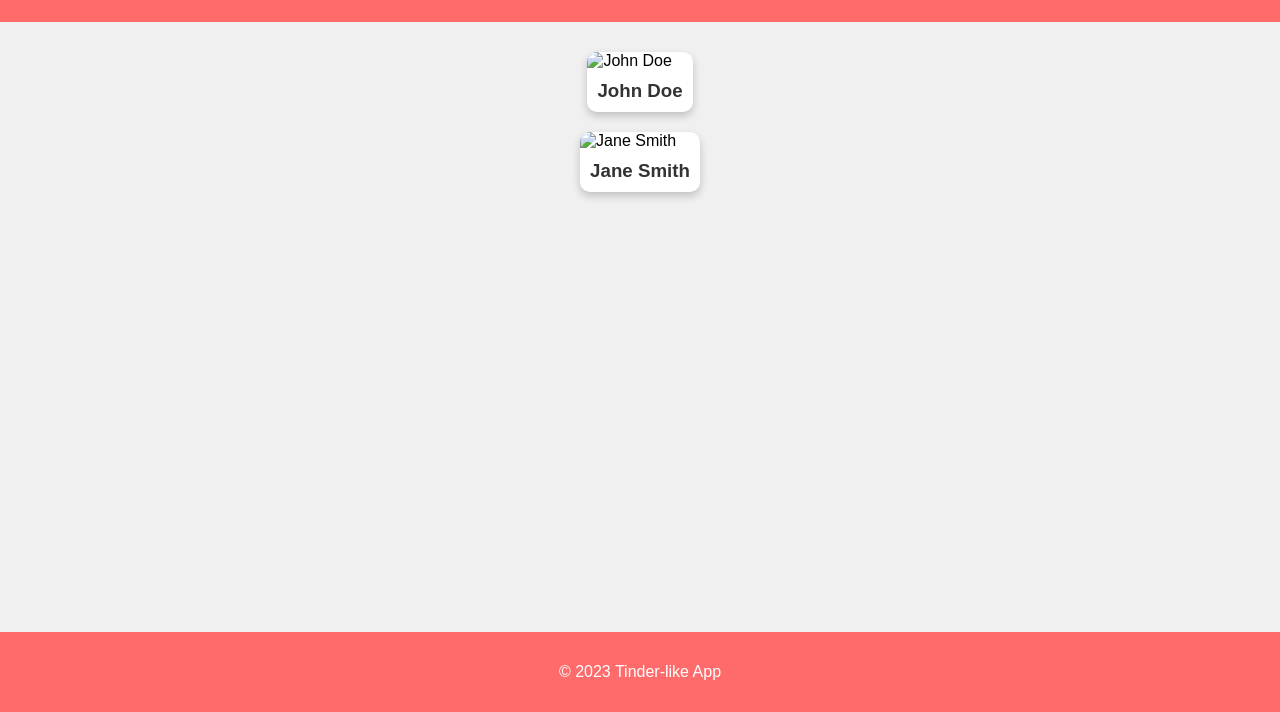
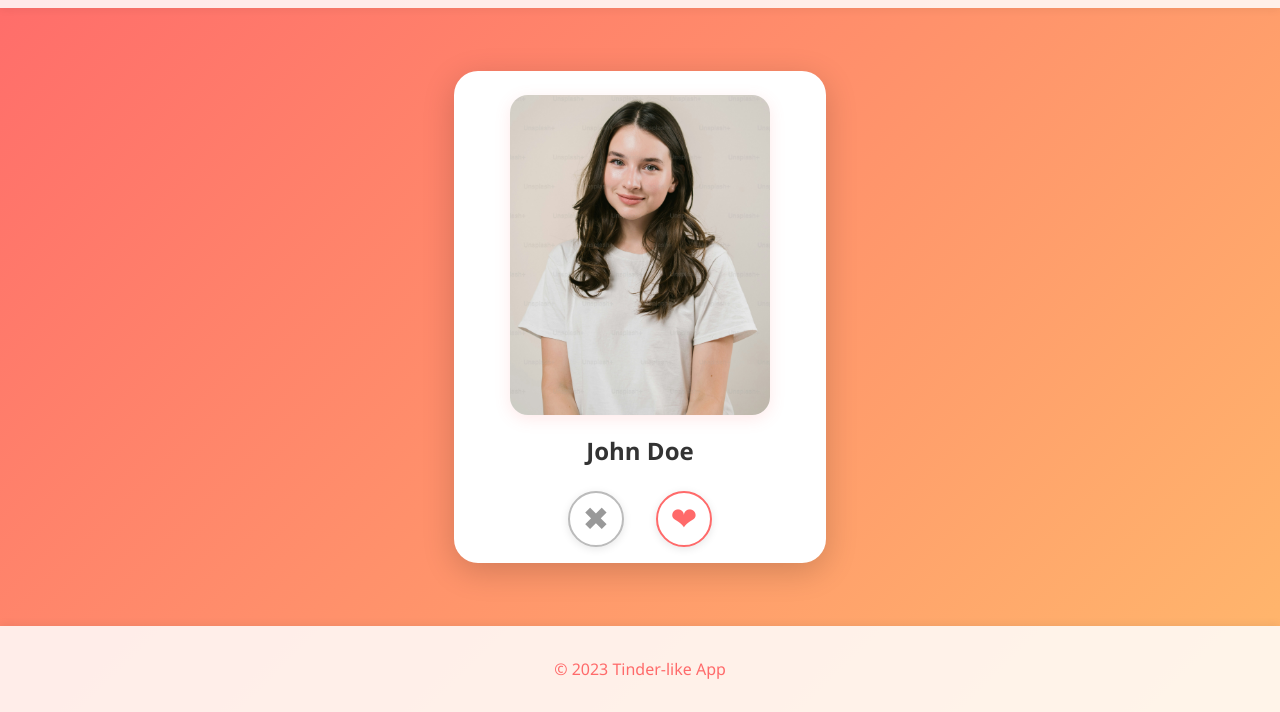
Before and after one commit to AlejandroBR10/tinder-memories-project, a website built with Vite: page index.html in a window 1280 px wide. Shown: the part 88-800 px from the top of the page. Built offline with nearby package versions, Linux system fonts and the light colour scheme; files whose address does not match are found by name.

Commit message:
Mejorando Cards de los perfiles

```diff
--- a/src/scripts/main.js
+++ b/src/scripts/main.js
@@ -2,50 +2,109 @@ const users = [
   {
     id: 1,
     name: 'John Doe',
-    image: 'assets/images/user1.jpg',
+    image: 'src/assets/images/foto1.jpeg',
   },
   {
     id: 2,
     name: 'Jane Smith',
-    image: 'assets/images/user2.jpg',
+    image: 'src/assets/images/foto1.jpeg',
   },
   // Add more user profiles as needed
 ];
 
 const cardContainer = document.querySelector('.card-container');
+let currentIndex = 0;
 
-users.forEach(user => {
+function showCard(index) {
+  cardContainer.innerHTML = '';
+  if (index >= users.length) {
+    cardContainer.innerHTML = '<h2>No more profiles!</h2>';
+    return;
+  }
+
+  const user = users[index];
   const card = document.createElement('div');
-  card.classList.add('card');
+  card.classList.add('user-card');
 
   const img = document.createElement('img');
   img.src = user.image;
   img.alt = user.name;
 
-  const name = document.createElement('h3');
+  const name = document.createElement('h2');
   name.textContent = user.name;
+
+  const actions = document.createElement('div');
+  actions.className = 'card-actions';
+
+  const dislikeBtn = document.createElement('button');
+  dislikeBtn.className = 'action-btn dislike';
+  dislikeBtn.innerHTML = '✖';
+
+  const likeBtn = document.createElement('button');
+  likeBtn.className = 'action-btn like';
+  likeBtn.innerHTML = '❤';
+
+  actions.appendChild(dislikeBtn);
+  actions.appendChild(likeBtn);
 
   card.appendChild(img);
   card.appendChild(name);
+  card.appendChild(actions);
   cardContainer.appendChild(card);
-});
 
-// Add swipe functionality
-let startX;
+  // Button actions
+  likeBtn.onclick = () => swipeCard(card, 'right');
+  dislikeBtn.onclick = () => swipeCard(card, 'left');
 
-cardContainer.addEventListener('touchstart', (e) => {
-  startX = e.touches[0].clientX;
-});
+  // Drag/swipe functionality
+  let startX = 0, currentX = 0, isDragging = false;
 
-cardContainer.addEventListener('touchmove', (e) => {
-  const moveX = e.touches[0].clientX;
-  const diffX = moveX - startX;
+  function onStart(e) {
+    isDragging = true;
+    startX = e.type === 'touchstart' ? e.touches[0].clientX : e.clientX;
+    card.style.transition = 'none';
+  }
 
-  if (diffX > 50) {
-    // Swipe right
-    console.log('Liked:', users[0].name);
-  } else if (diffX < -50) {
-    // Swipe left
-    console.log('Disliked:', users[0].name);
+  function onMove(e) {
+    if (!isDragging) return;
+    currentX = e.type === 'touchmove' ? e.touches[0].clientX : e.clientX;
+    let diffX = currentX - startX;
+    card.style.transform = `translateX(${diffX}px) rotate(${diffX/10}deg)`;
   }
-});
+
+  function onEnd(e) {
+    if (!isDragging) return;
+    isDragging = false;
+    let diffX = currentX - startX;
+    card.style.transition = 'transform 0.3s';
+    if (diffX > 100) {
+      swipeCard(card, 'right');
+    } else if (diffX < -100) {
+      swipeCard(card, 'left');
+    } else {
+      card.style.transform = '';
+    }
+  }
+
+  card.addEventListener('mousedown', onStart);
+  card.addEventListener('touchstart', onStart);
+
+  document.addEventListener('mousemove', onMove);
+  document.addEventListener('touchmove', onMove);
+
+  document.addEventListener('mouseup', onEnd);
+  document.addEventListener('touchend', onEnd);
+}
+
+function swipeCard(card, direction) {
+  card.style.transition = 'transform 0.5s';
+  card.style.transform = direction === 'right'
+    ? 'translateX(500px) rotate(30deg)'
+    : 'translateX(-500px) rotate(-30deg)';
+  setTimeout(() => {
+    currentIndex++;
+    showCard(currentIndex);
+  }, 350);
+}
+
+showCard(currentIndex);
--- a/src/styles/main.css
+++ b/src/styles/main.css
@@ -1,59 +1,116 @@
 body {
-  font-family: 'Arial', sans-serif;
   margin: 0;
   padding: 0;
-  background-color: #f0f0f0;
+  font-family: 'Segoe UI', Arial, sans-serif;
+  background: linear-gradient(135deg, #ff6a6a 0%, #ffb86c 100%);
+  min-height: 100vh;
 }
 
 .main-interface {
   display: flex;
   flex-direction: column;
-  align-items: center;
   min-height: 100vh;
 }
 
+.header {
+  background: rgba(255,255,255,0.85);
+  padding: 1.5rem 0;
+  text-align: center;
+  box-shadow: 0 2px 8px rgba(0,0,0,0.06);
+}
+
+.header h1 {
+  margin: 0;
+  font-size: 2.2rem;
+  color: #ff6a6a;
+  letter-spacing: 2px;
+  font-weight: 700;
+}
+
 .card-container {
+  flex: 1;
+  display: flex;
+  justify-content: center;
+  align-items: center;
+  position: relative;
+  min-height: 400px;
+}
+
+.user-card {
+  background: #fff;
+  border-radius: 24px;
+  box-shadow: 0 8px 32px rgba(0,0,0,0.18);
+  width: 340px;
+  max-width: 90vw;
+  padding: 1.5rem 1rem 1rem 1rem;
   display: flex;
   flex-direction: column;
   align-items: center;
-  width: 100%;
-  max-width: 600px;
-  margin: 20px auto;
+  position: absolute;
+  animation: fadeIn 0.5s;
 }
 
-.card {
-  background-color: white;
-  border-radius: 10px;
-  box-shadow: 0 4px 8px rgba(0, 0, 0, 0.2);
-  overflow: hidden;
-  margin: 10px 0;
-  transition: transform 0.3s;
+@keyframes fadeIn {
+  from { opacity: 0; transform: scale(0.95);}
+  to { opacity: 1; transform: scale(1);}
 }
 
-.card:hover {
-  transform: scale(1.05);
+.user-card img {
+  width: 260px;
+  height: 320px;
+  object-fit: cover;
+  border-radius: 18px;
+  margin-bottom: 1.2rem;
+  box-shadow: 0 4px 16px rgba(255,106,106,0.15);
 }
 
-.card img {
-  width: 100%;
-  height: auto;
+.user-card h2 {
+  margin: 0 0 0.5rem 0;
+  font-size: 1.5rem;
+  color: #333;
+  font-weight: 600;
 }
 
-.card h3 {
-  margin: 10px;
-  text-align: center;
-  color: #333;
+.card-actions {
+  display: flex;
+  gap: 2rem;
+  margin-top: 1rem;
 }
 
-.header, .footer {
-  background-color: #ff6b6b;
-  color: white;
-  width: 100%;
-  text-align: center;
-  padding: 15px 0;
+.action-btn {
+  width: 56px;
+  height: 56px;
+  border-radius: 50%;
+  border: none;
+  background: #fff;
+  box-shadow: 0 2px 8px rgba(0,0,0,0.10);
+  display: flex;
+  align-items: center;
+  justify-content: center;
+  font-size: 2rem;
+  cursor: pointer;
+  transition: transform 0.15s;
+}
+
+.action-btn:active {
+  transform: scale(0.92);
+}
+
+.action-btn.like {
+  color: #ff6a6a;
+  border: 2px solid #ff6a6a;
+}
+
+.action-btn.dislike {
+  color: #999;
+  border: 2px solid #bbb;
 }
 
 .footer {
-  position: fixed;
-  bottom: 0;
+  background: rgba(255,255,255,0.85);
+  text-align: center;
+  padding: 1rem 0;
+  font-size: 1rem;
+  color: #ff6a6a;
+  box-shadow: 0 -2px 8px rgba(0,0,0,0.06);
 }
```
Also changed, not shown: src/assets/images/foto1.jpeg (added).
